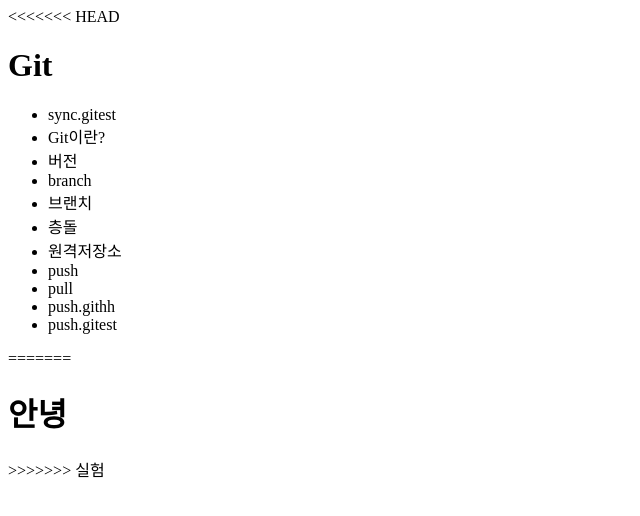
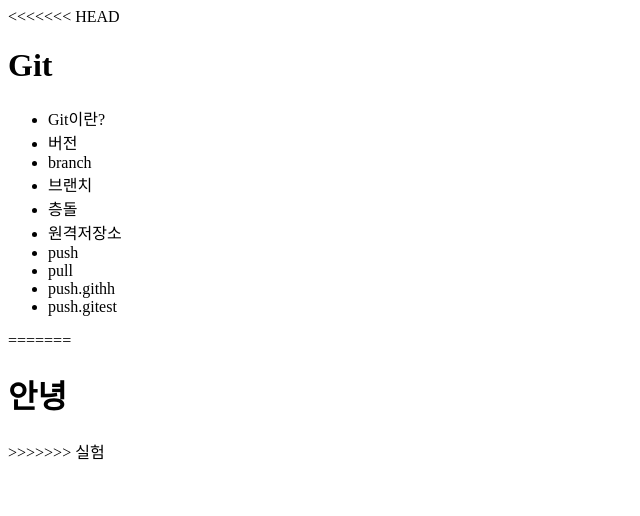
Before and after one commit to githyo/git_test, a plain HTML site: page index.html in a window 1280 px wide. Shown: the whole page, without its empty margins (0-640 px from the left). Drawn offline with Linux system fonts and the light colour scheme.

Commit message:
Revert "add sync.gitest"
This reverts commit c3a3474122d3838234890269d26227f163059539.

```diff
--- a/index.html
+++ b/index.html
@@ -6,7 +6,6 @@
       <h1>Git</h1>
     </header>
     <ul>
-      <li>sync.gitest</li>
       <li>Git이란?</li>
       <li>버전</li>
       <li>branch</li>
```
